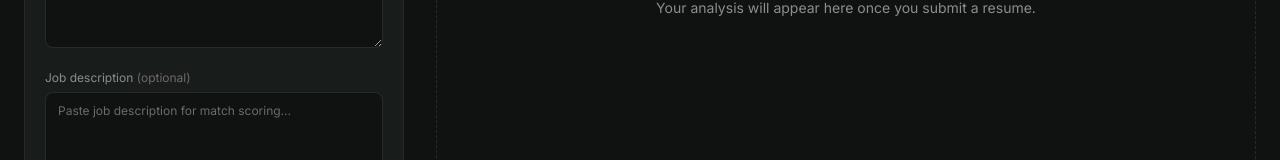
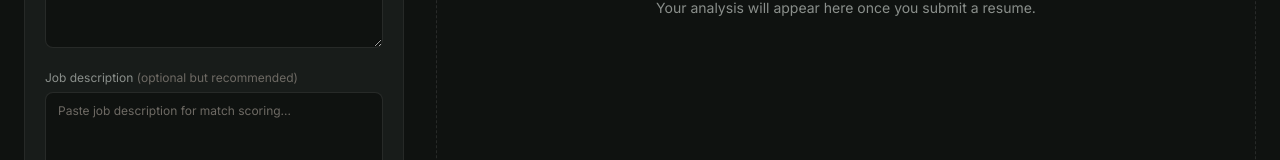
Before and after one commit to rondale-bufete/ai-resume-analyzer, a Next.js app: page / in a window 1280 px wide. Shown: the part 410-570 px from the top of the page. Built offline with nearby package versions, Linux system fonts and the light colour scheme.

Commit message:
m: emphasis on job description input

```diff
--- a/components/ResumeInput.js
+++ b/components/ResumeInput.js
@@ -91,8 +91,8 @@ export default function ResumeInput({ onAnalyze, loading }) {
                     onDragLeave={handleDragLeave}
                     onDrop={handleDrop}
                     className={`border-2 border-dashed rounded-lg p-6 text-center transition-colors ${isDragging
-                            ? "border-[#14B8A6] bg-[#14B8A6]/[0.06]"
-                            : "border-white/10"
+                        ? "border-[#14B8A6] bg-[#14B8A6]/[0.06]"
+                        : "border-white/10"
                         }`}
                 >
                     <input
@@ -119,7 +119,7 @@ export default function ResumeInput({ onAnalyze, loading }) {
 
             <div>
                 <label className="block text-xs text-[#8A8F8B] mb-1.5">
-                    Job description <span className="text-[#6E6A64]">(optional)</span>
+                    Job description <span className="text-[#6E6A64]">(optional but recommended)</span>
                 </label>
                 <textarea
                     rows={4}
```
